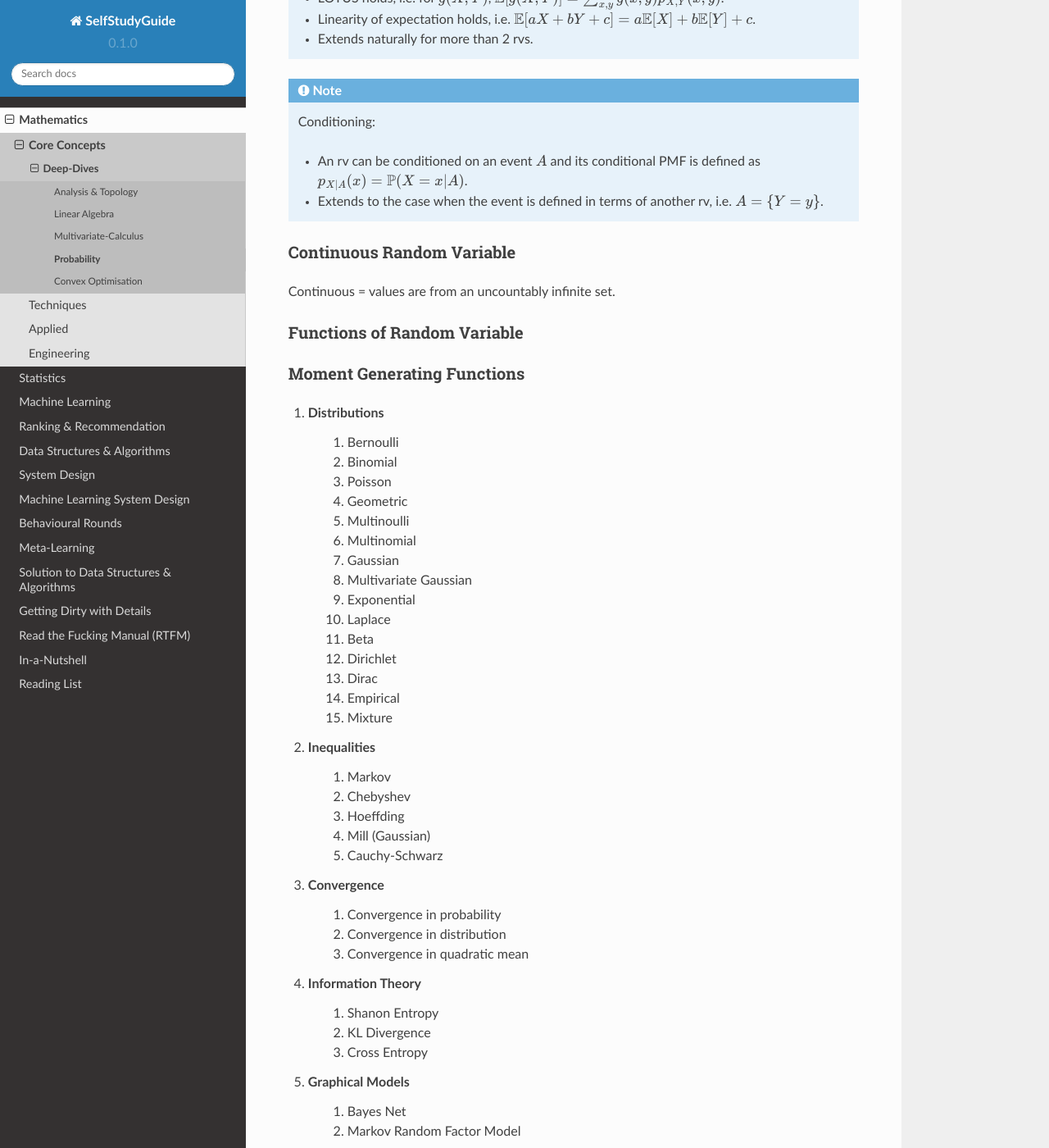
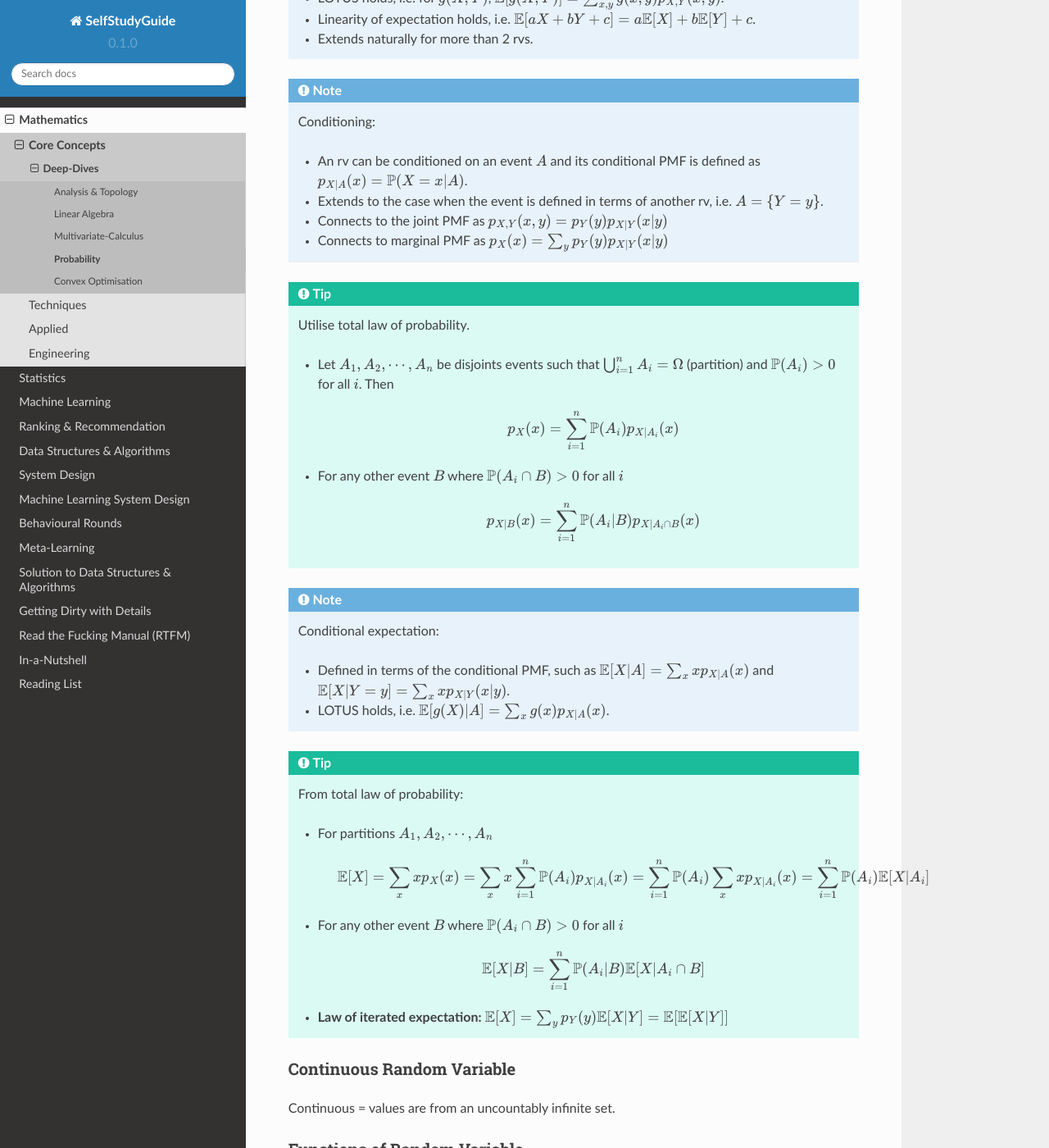
Before and after one commit to uselesstechjunks/leetcode, a Sphinx documentation site: the page built from docs/source/math/prob.rst, in a window 1280 px wide and 1400 px high, scrolled down 2414 px. Shown: the whole window at 82% size. Built offline with Sphinx 7.4.7 and the Read the Docs theme 2.0.0, drawn with Linux system fonts in a browser that asks for light colours; some of the changed text lies outside the part shown.

Commit message:
Update prob.rst

```diff
--- a/docs/source/math/prob.rst
+++ b/docs/source/math/prob.rst
@@ -7,9 +7,9 @@ Probability Axioms (Kolmogorov Axioms)
 
 Let the set of all possible outcomes of an experiment be :math:`\Omega`, and let **events** be defined as subsets, :math:`\omega\subset\Omega`. Then a measure :math:`\mu:2^{|\Omega|}\mapsto\mathbb{R}` is called a **probability measure** iff
 
-#. [Non-negativity] :math:`\mu(\omega)\ge 0` for any :math:`\omega\subset\Omega`.
-#. [Unitarity] :math:`\mu(\Omega)=1`.
-#. [:math:`\sigma`-additivity] For :math:`A_1,A_2,\cdots\subset\Omega` such that :math:`A_i\cap A_j=\emptyset` for :math:`i\neq j`
+#. **Non-negativity**: :math:`\mu(\omega)\ge 0` for any :math:`\omega\subset\Omega`.
+#. **Unitarity**: :math:`\mu(\Omega)=1`.
+#. **:math:`\sigma`-additivity**: For :math:`A_1,A_2,\cdots\subset\Omega` such that :math:`A_i\cap A_j=\emptyset` for :math:`i\neq j`
 
 	.. math::
 		\mu(\bigcup_{i=1}^\infty A_i)=\sum_{i=1}^\infty \mu(A_i).
@@ -44,7 +44,7 @@ Discrete = values are from a finite/countably infinite set.
 	* A function :math:`g(X)` of :math:`X` is another rv, :math:`Y`, whose PMF can be obtained as follows: For each value :math:`y` of :math:`Y`
 
 		#. Collect all possible values for which :math:`\{x | g(x)=y\}`
-		#. Utilize axiom 3 :math:`p_Y(y)=\sum_{\{x | g(x)=y\}} p_X(x)`
+		#. Utilize axiom 3 to obtain :math:`p_Y(y)=\sum_{\{x | g(x)=y\}} p_X(x)`
 
 .. note::
 	Expectation and Variance:
@@ -89,6 +89,42 @@ Discrete = values are from a finite/countably infinite set.
 
 	* An rv can be conditioned on an event :math:`A` and its conditional PMF is defined as :math:`p_{X|A}(x)=\mathbb{P}(X=x|A)`.
 	* Extends to the case when the event is defined in terms of another rv, i.e. :math:`A=\{Y=y\}`.
+	* Connects to the joint PMF as :math:`p_{X,Y}(x,y)=p_Y(y)p_{X|Y}(x|y)`
+	* Connects to marginal PMF as :math:`p_{X}(x)=\sum_y p_Y(y)p_{X|Y}(x|y)`
+
+.. tip::
+	Utilise total law of probability.
+
+	* Let :math:`A_1,A_2,\cdots,A_n` be disjoints events such that :math:`\bigcup_{i=1}^n A_i=\Omega` (partition) and :math:`\mathbb{P}(A_i)>0` for all :math:`i`. Then
+
+		.. math::
+			p_X(x)=\sum_{i=1}^n\mathbb{P}(A_i)p_{X|A_i}(x)
+
+	* For any other event :math:`B` where :math:`\mathbb{P}(A_i\cap B)>0` for all :math:`i`
+
+		.. math::
+			p_{X|B}(x)=\sum_{i=1}^n\mathbb{P}(A_i|B)p_{X|A_i\cap B}(x)
+
+.. note::
+	Conditional expectation:
+
+	* Defined in terms of the conditional PMF, such as :math:`\mathbb{E}[X|A]=\sum_x x p_{X|A}(x)` and :math:`\mathbb{E}[X|Y=y]=\sum_x x p_{X|Y}(x|y)`.
+	* LOTUS holds, i.e. :math:`\mathbb{E}[g(X)|A]=\sum_x g(x)p_{X|A}(x)`.
+
+.. tip::
+	From total law of probability:
+
+	* For partitions :math:`A_1,A_2,\cdots,A_n`
+
+		.. math::
+			\mathbb{E}[X]=\sum_x x p_X(x)=\sum_x x\sum_{i=1}^n \mathbb{P}(A_i)p_{X|A_i}(x)=\sum_{i=1}^n \mathbb{P}(A_i)\sum_x x p_{X|A_i}(x)=\sum_{i=1}^n \mathbb{P}(A_i)\mathbb{E}[X|A_i]
+
+	* For any other event :math:`B` where :math:`\mathbb{P}(A_i\cap B)>0` for all :math:`i`
+
+		.. math::
+			\mathbb{E}[X|B]=\sum_{i=1}^n \mathbb{P}(A_i|B)\mathbb{E}[X|A_i\cap B]
+
+	* **Law of iterated expectation:** :math:`\mathbb{E}[X]=\sum_y p_Y(y)\mathbb{E}[X|Y]=\mathbb{E}[\mathbb{E}[X|Y]]`
 
 Continuous Random Variable
 ----------------------------------------
```
